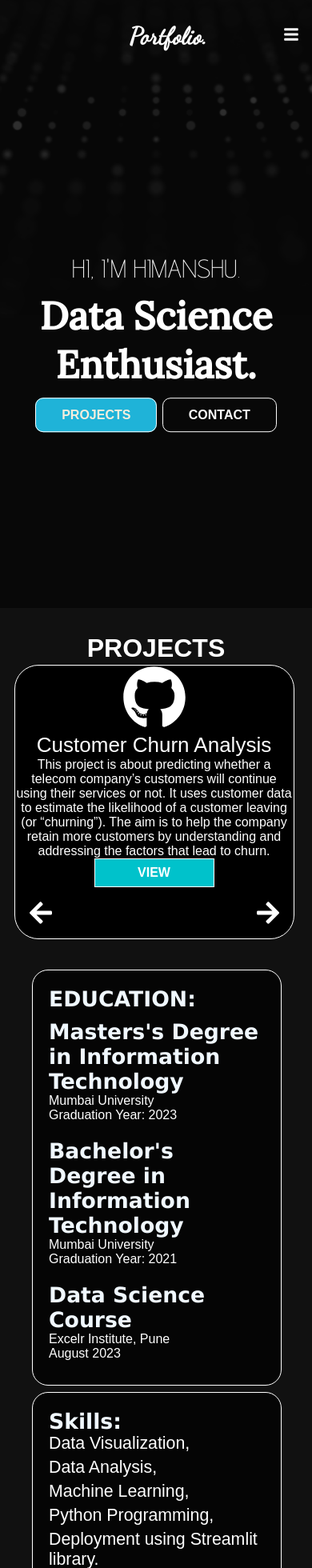
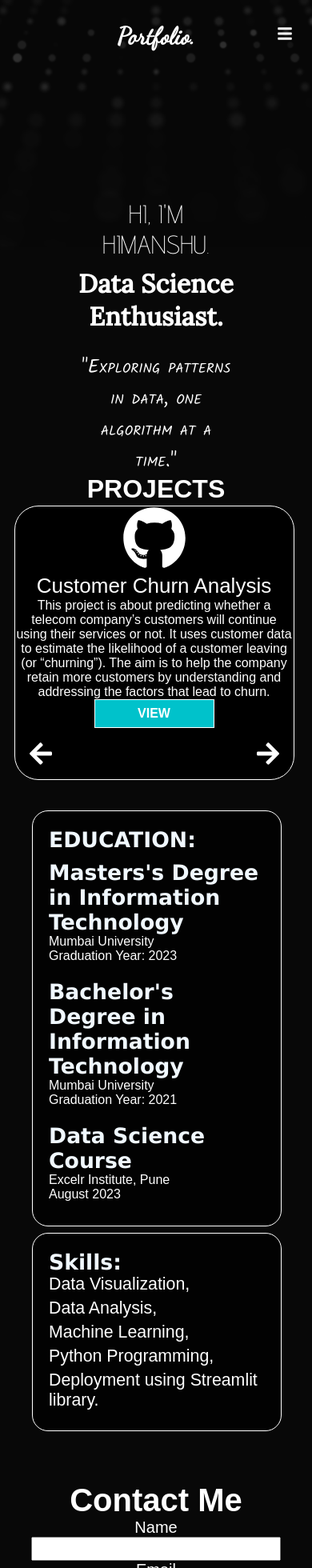
Before and after one commit to Himanshu882k/Mywebsite, a React (Create React App) app: page / in a window 390 px wide. Shown: the top 1960 px of the page at 80% size. Built offline with nearby package versions, Linux system fonts and the light colour scheme; a web font is replaced by a local one.

Commit message:
Mywebsite

```diff
--- a/src/components/EducationStyles.css
+++ b/src/components/EducationStyles.css
@@ -2,7 +2,7 @@
     display: flex;
     justify-content: space-around;
     align-items: flex-start;
-
+    background-color: #080808;
 
 }
 
--- a/src/components/FooterStyle.css
+++ b/src/components/FooterStyle.css
@@ -1,7 +1,7 @@
 .footer {
     width: 100%;
     padding: 2rem 0;
-    background-color: rgba(19, 19, 19, 0.8);
+    background-color: #080808;
 }
 
 .footer-container {
--- a/src/components/Form.js
+++ b/src/components/Form.js
@@ -30,13 +30,13 @@ const Form = () => {
       </style>
       <h1 style={{ fontFamily: 'Pompiere, sans-serif' }}>Contact Me</h1>
       <label style={{ fontFamily: 'Pompiere, sans-serif' }}className='form'>Name</label>
-      <input type="text" name="user_name" style={{ width: "80%", height: "30px" }} />
+      <input type="text" name="user_name" style={{  height: "30px" }} />
       <label style={{ fontFamily: 'Pompiere, sans-serif' }}className='form'>Email</label>
-      <input type="email" name="user_email" style={{ width: "80%", height: "30px" }} />
+      <input type="email" name="user_email" style={{  height: "30px" }} />
       <label style={{ fontFamily: 'Pompiere, sans-serif' }}className='form'>Subject</label>
-      <input type="text" name="Subject" style={{ width: "80%", height: "30px" }}></input>
+      <input type="text" name="Subject" style={{ height: "30px" }}></input>
       <label style={{ fontFamily: 'Pompiere, sans-serif' }}>Message</label>
-      <textarea style={{ width: "80%", height: "300px" }} rows="6" name='message' placeholder="Type your message here" />
+      <textarea style={{height: "300px" }} rows="6" name='message' placeholder="Type your message here" />
       <input style={{ fontFamily: 'Pompiere, sans-serif' }}className='btn' type="submit" value="Send" />
     </form>
   );
--- a/src/components/FormStyles.css
+++ b/src/components/FormStyles.css
@@ -1,24 +1,31 @@
 .form label{
     margin-bottom: 0.5rem;
 }
-form{
+form {
     color: #ffffff;
     display: flex;
     align-items: center;
     justify-content: center;
     flex-direction: column;
     padding-top: 4rem;
-    max-width: 800px;
+
     margin: auto;
     font-size: 20px;
+    background-image: url("../assets/black.JPG");
+
+    background-position: center;
 }
 .form h1{
     color: #f4f4f4;
     font-size: 20pt;
 }
-.form input{
-    width: 100%;
+form input[type="text"],
+form input[type="email"],
+form textarea {
+    width: 80%; /* Set the width to 80% of the container */
+    max-width: 400px; /* Set a maximum width for responsiveness */
 }
+
 form textarea{
     margin-bottom: 1rem;
     padding: 10px 18px;
--- a/src/components/Heroimg.js
+++ b/src/components/Heroimg.js
@@ -1,25 +1,18 @@
 import "./HeroimgStyles.css"
 import React from 'react'
-import Introimg from "../assets/intro-bg.jpg"
-import { Link } from "react-router-dom"
 
 const Heroimg = () => {
   return (
     <div className="hero">
       <div className="mask">
-        {/* <img className="intro-img"
-          src={Introimg} alt="IntroImg" /> */}
       </div>
       <div className="content">
         <style>
-          @import url('https://fonts.googleapis.com/css2?family=Advent+Pro:ital,wght@0,100..700;1,100..700&family=Lora:ital,wght@0,200..500;1,200..500&display=swap');
+          @import url('https://fonts.googleapis.com/css2?family=Advent+Pro:ital,wght@0,100..700;1,100..700&family=Lora:ital,wght@0,200..500;1,200..500&display=swap&https://fonts.googleapis.com/css2?family=Kalam:wght@300;400;700&display=swap');
         </style>
         <h2 style={{ fontFamily: 'Advent Pro, sans-serif' }}>HI, I'm Himanshu.</h2>
         <h1 style={{ fontFamily: 'Lora, sans-serif' }}>Data Science Enthusiast.</h1>
-        <div>
-          <Link to="/project" className="btn">Projects</Link>
-          <Link to="/contact" className="btn btn-light">Contact</Link>
-        </div>
+        <text className="description" style={{ fontFamily: 'Kalam, cursive' }}>"Exploring patterns in data, one algorithm at a time."</text>
       </div>
     </div>
 
--- a/src/components/HeroimgStyles.css
+++ b/src/components/HeroimgStyles.css
@@ -1,6 +1,6 @@
 .mask {
     width: 100%;
-    height: 100vh;
+    height: 70vh;
     position: relative;
     background-image: url('../assets/intro-bg.jpg');
     background-position: center;
@@ -9,11 +9,16 @@
 .mask::after{
     content: "";
     width: 100%;
-    height: 100%;
+    height: 70vh;
     position: absolute;
     top: 0;
     left: 0;
     background-color: rgba(0, 0, 0, 0.5);
+}
+.description{
+    color: #fff;
+    font-size: 2rem;
+    font-variant: small-caps;
 }
 .hero{
     height: 100%;
@@ -43,11 +48,15 @@
 }
 @media screen and (max-width: 640px){
     .hero .content h1{
-        font-size: 3rem;
+        font-size: 2rem;
     }
     .hero .content p{
         font-size: 1.4rem;
     }
     .mask {
-        height: 90vh;}
+        height: 70vh;}
+    .description{
+        font-size: 1.5rem;
+        font-variant: small-caps;
+    }
 }
--- a/src/components/NavbarStyles.css
+++ b/src/components/NavbarStyles.css
@@ -32,9 +32,11 @@
     }
 
     @media screen and (max-width: 1040px){
+        .header {
+            justify-content: center;
+        }
         .header h1{
             font-size: 30px;
-            margin-left: 150%;
         }
         .nav-menu {
             flex-direction: column;
@@ -60,6 +62,8 @@
         }
         .hamburger{
             display: initial;
-            padding-right: auto;;
+            position: absolute;
+            top: 2rem;
+            right: 1.5rem;
         }
     }
--- a/src/components/WorkCardStyles.css
+++ b/src/components/WorkCardStyles.css
@@ -16,9 +16,11 @@
     justify-content: flex-start;
     align-items: center;
     height: 50vh;
-    margin-top: 30px;
+
     animation: flip 0.5s linear;
     transition: transform 0.5s ease, opacity 0.5s ease, scale 0.5s ease;
+    background-color: #080808;
+
 }
 .work-container h1{
   padding: 2px;
--- a/src/index.css
+++ b/src/index.css
@@ -4,6 +4,7 @@
   margin: 0;
   padding: 0;
   font-family: "Pompiere", sans-serif;
+
 }
 body{
   background: #111111;
--- a/src/routes/Home.js
+++ b/src/routes/Home.js
@@ -4,6 +4,7 @@ import Heroimg from '../components/Heroimg';
 import Footer from '../components/Footer';
 import Workcard from '../components/Workcard';
 import Education from '../components/Education';
+import Form from '../components/Form';
 const Home = () => {
   return (
     <div>
@@ -11,6 +12,7 @@ const Home = () => {
       <Heroimg />
       <Workcard />
       <Education />
+      <Form />
       <Footer />
     </div>
   )
```
Also changed, not shown: src/assets/black.JPG (added), src/assets/black.webp (added).
